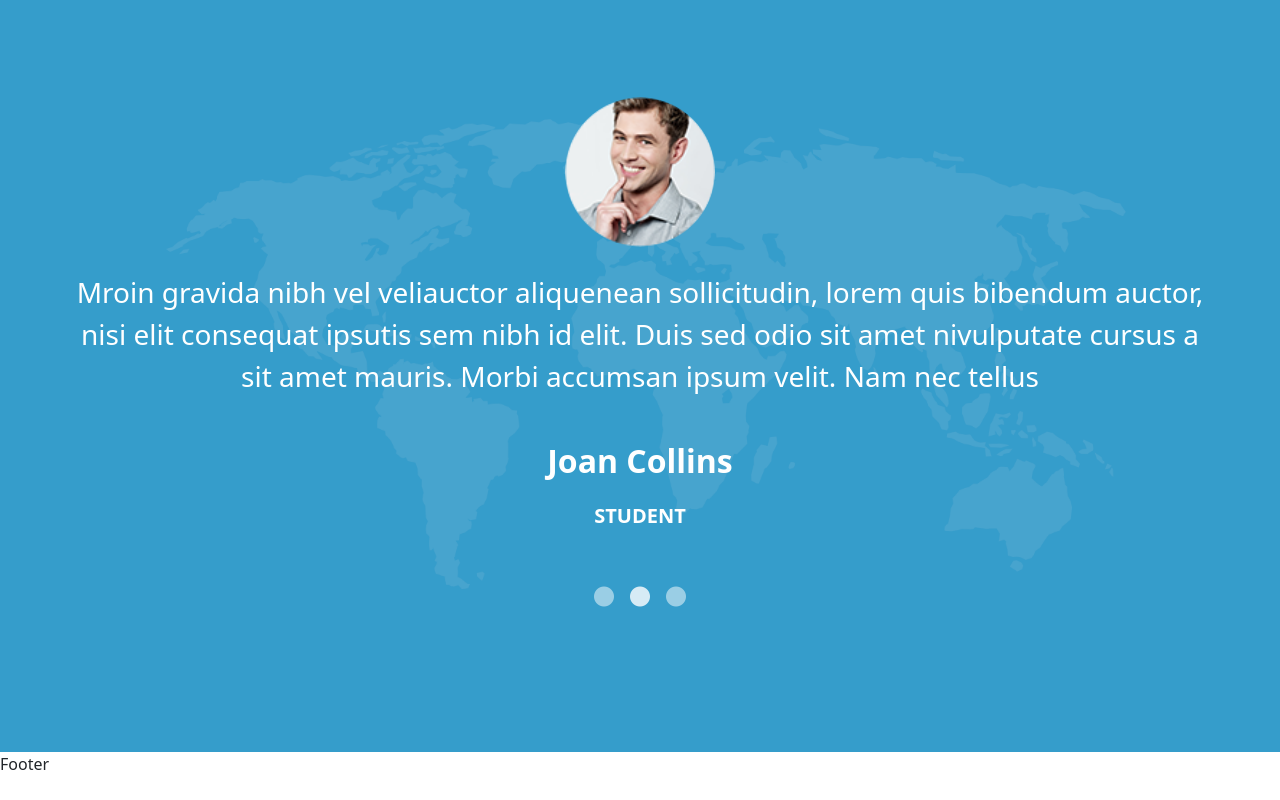
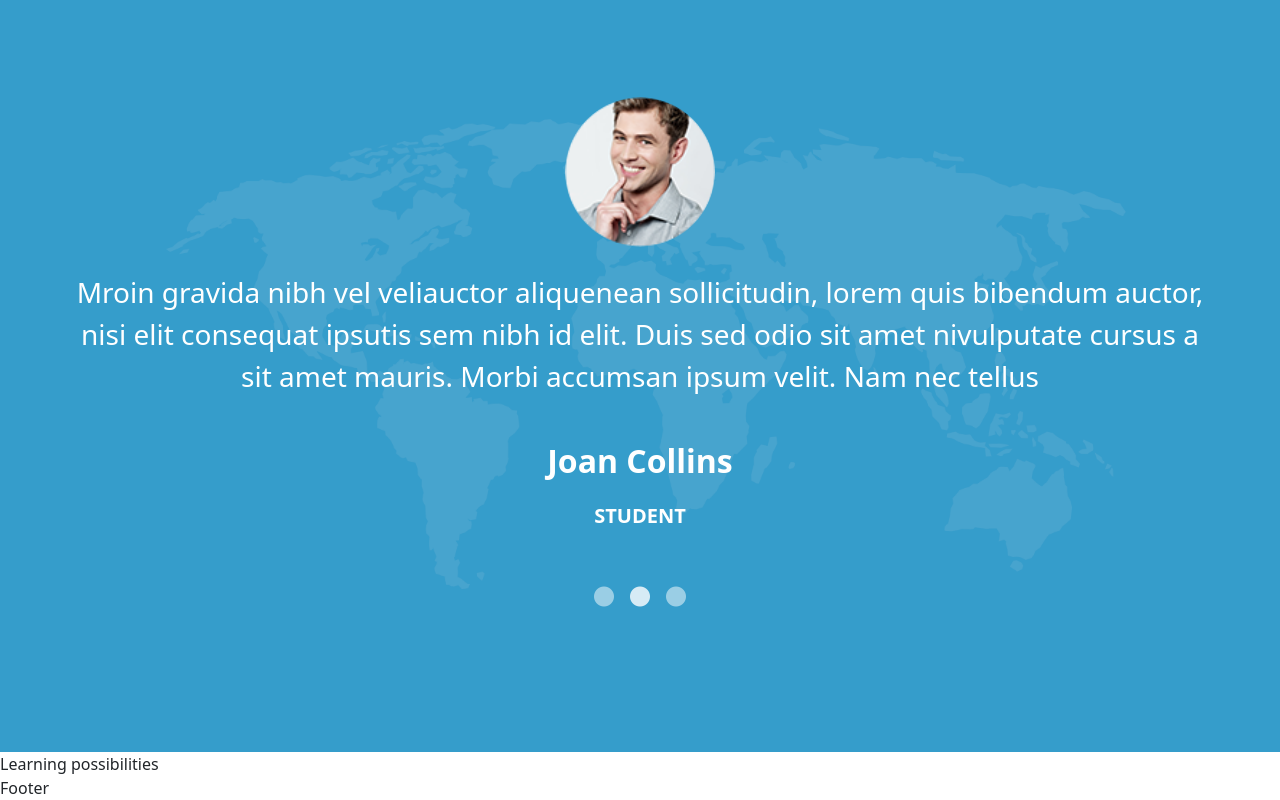
Before and after one commit to totarochristian/proj-html-vuejs, a Vue app: page / in a window 1280 px wide. Shown: the part 3050-3850 px from the top of the page. Before the commit the page ends 3826 px from the top, so only its background shows below. Built offline with nearby package versions, Linux system fonts and the light colour scheme.

Commit message:
Define empty learning possibilities component and install it inside the main component

```diff
--- /dev/null
+++ b/src/components/Main/LearningPossibilitiesComponent.vue
@@ -0,0 +1,15 @@
+<template>
+  <div id="learningPossibilities">
+    Learning possibilities
+  </div>
+</template>
+
+<script>
+  export default {
+    name: 'LearningPossibilities'
+  }
+</script>
+
+<style lang="scss" scoped>
+
+</style>
--- a/src/components/Main/MainComponent.vue
+++ b/src/components/Main/MainComponent.vue
@@ -4,6 +4,7 @@
     <InHomeTutoringComponent />
     <ReachPotentialComponent />
     <FeedbackComponent />
+    <LearningPossibilities />
   </main>
 </template>
 
@@ -12,6 +13,7 @@
   import InHomeTutoringComponent from './InHomeTutoringComponent.vue';
   import ReachPotentialComponent from './ReachPotentialComponent.vue';
   import FeedbackComponent from './FeedbackComponent.vue';
+  import LearningPossibilities from './LearningPossibilitiesComponent.vue';
 
   export default {
     name: 'Main',
@@ -19,7 +21,8 @@
       SubjectsComponent,
       InHomeTutoringComponent,
       ReachPotentialComponent,
-      FeedbackComponent
+      FeedbackComponent,
+      LearningPossibilities
     }
   }
 </script>
```
